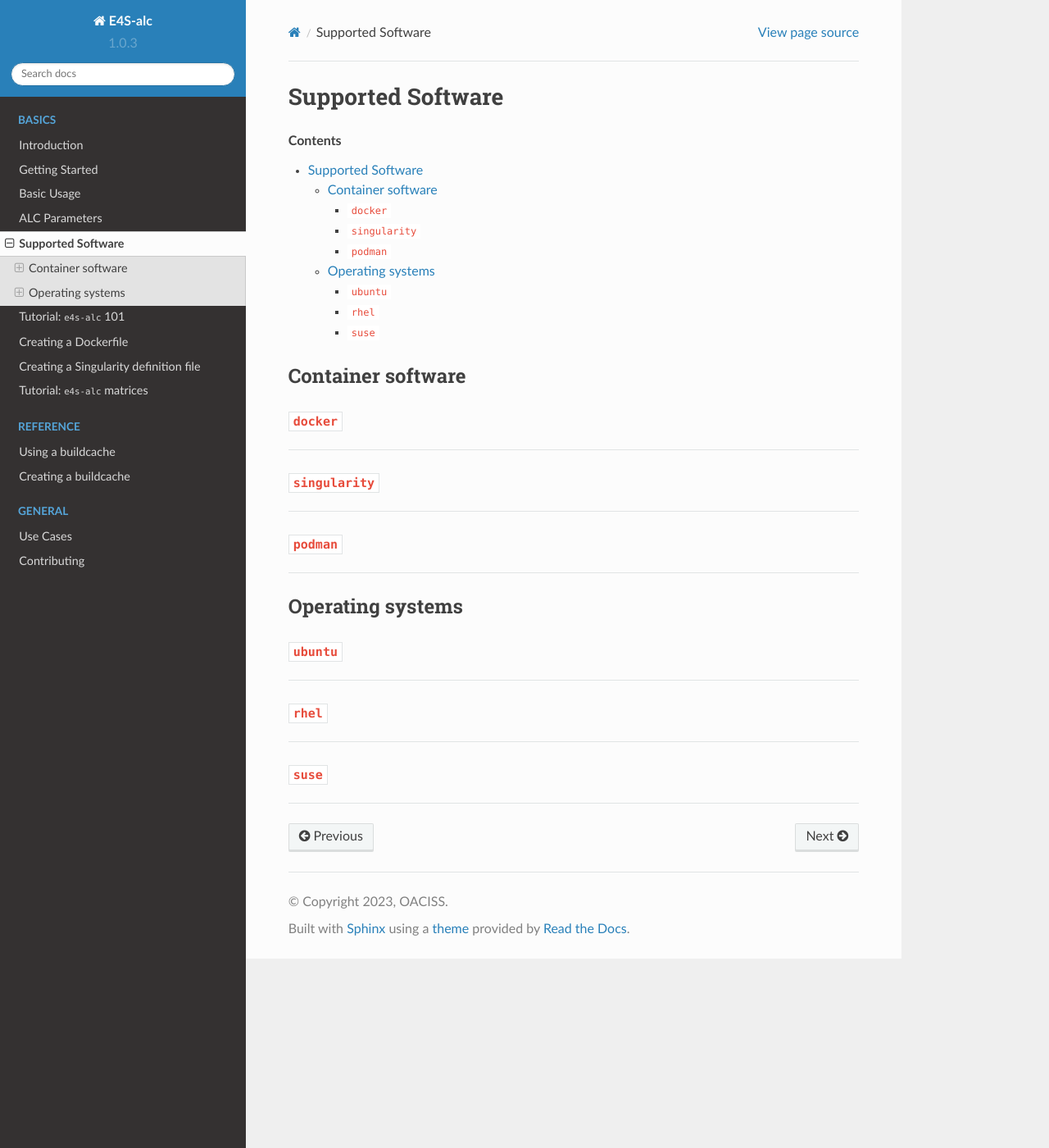
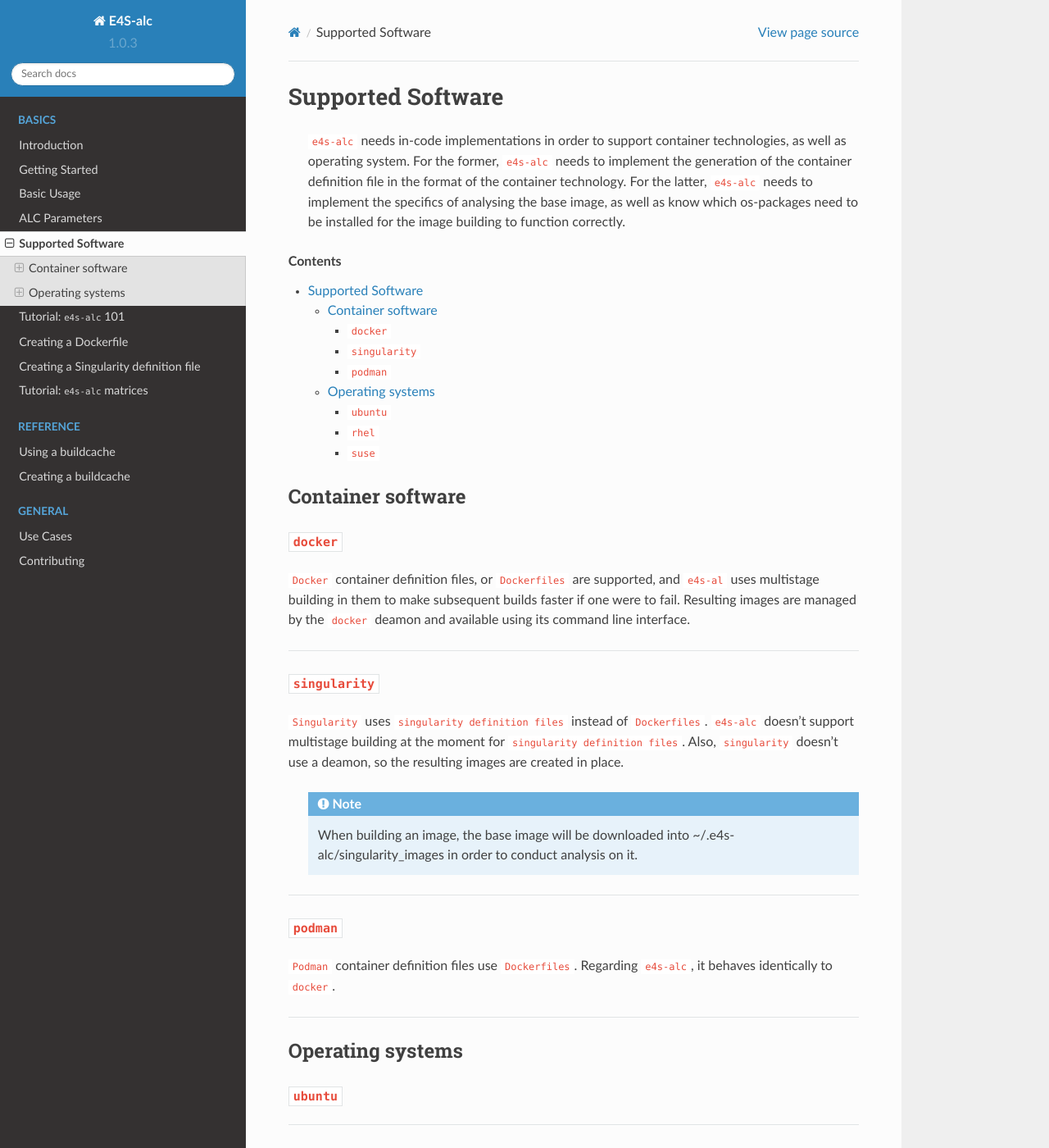
Before and after one commit to E4S-Project/e4s-alc, a Sphinx documentation site: the page built from docs/basics/supported_software.rst, in a window 1280 px wide and 1400 px high. Shown: the whole window at 82% size. Built offline with Sphinx 7.4.7 and the Read the Docs theme 2.0.0, drawn with Linux system fonts in a browser that asks for light colours.

Commit message:
added container software supported software doc

```diff
--- a/docs/basics/supported_software.rst
+++ b/docs/basics/supported_software.rst
@@ -3,6 +3,8 @@
 ===============
 Supported Software
 ===============
+
+    ``e4s-alc`` needs in-code implementations in order to support container technologies, as well as operating system. For the former, ``e4s-alc`` needs to implement the generation of the container definition file in the format of the container technology. For the latter, ``e4s-alc`` needs to implement the specifics of analysing the base image, as well as know which os-packages need to be installed for the image building to function correctly.
 
 .. contents::
    :depth: 3
@@ -15,6 +17,7 @@ Container software
 ``docker``
 ~~~~~~~~~~~
 
+``Docker`` container definition files, or ``Dockerfiles`` are supported, and ``e4s-al`` uses multistage building in them to make subsequent builds faster if one were to fail. Resulting images are managed by the ``docker`` deamon and available using its command line interface.
 
 ----
 
@@ -22,11 +25,18 @@ Container software
 ``singularity``
 ~~~~~~~~~~~~
 
+``Singularity`` uses ``singularity definition files`` instead of ``Dockerfiles``. ``e4s-alc`` doesn't support multistage building at the moment for ``singularity definition files``. Also, ``singularity`` doesn't use a deamon, so the resulting images are created in place.
+
+ .. note::
+    When building an image, the base image will be downloaded into ~/.e4s-alc/singularity_images in order to conduct analysis on it.
+
 ----
 
 ~~~~~~~~~
 ``podman``
 ~~~~~~~~~
+
+``Podman`` container definition files use ``Dockerfiles``. Regarding ``e4s-alc``, it behaves identically to ``docker``.
 
 ----
 
```
